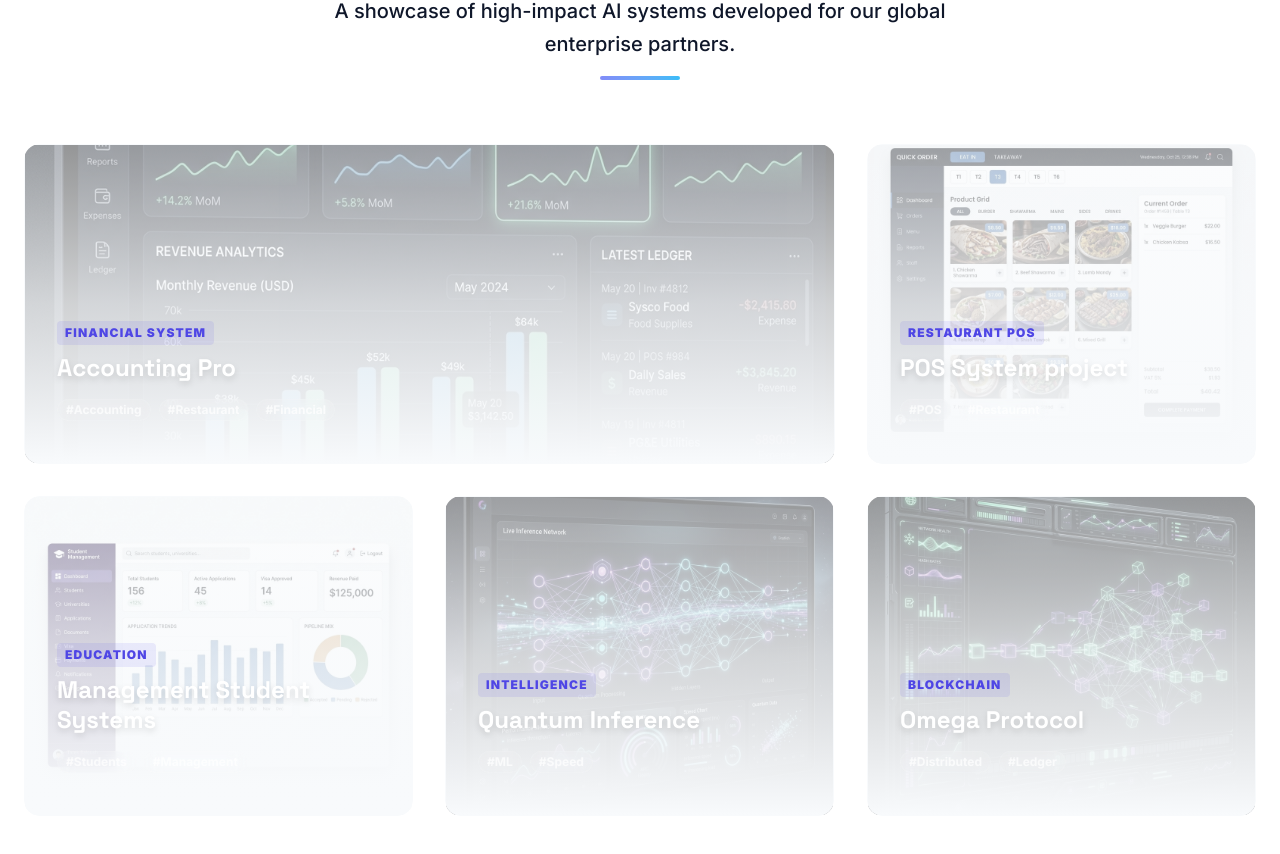
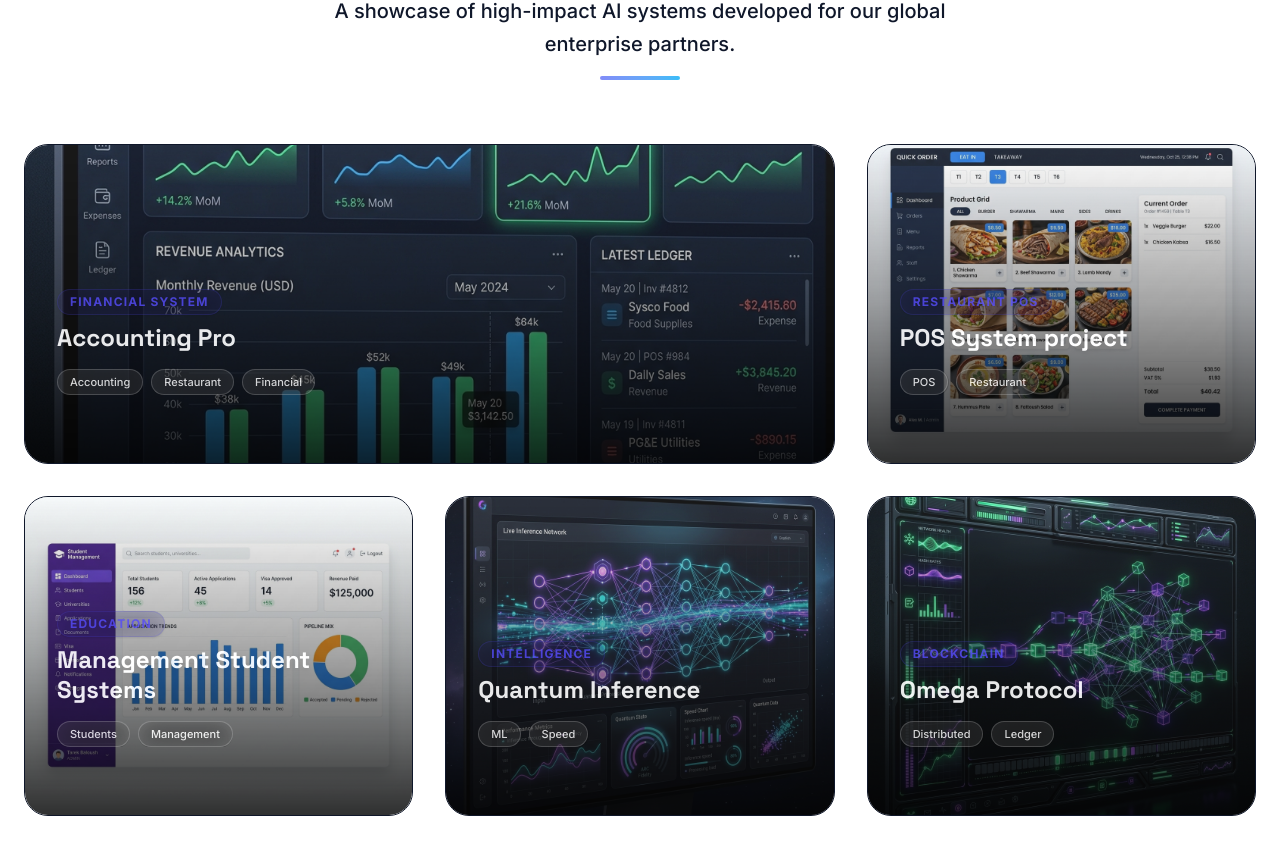
Before and after one commit to tarekbalosh/corelogic-systems, a Next.js app: page / in a window 1280 px wide. Shown: the part 2413-3267 px from the top of the page. Built offline with nearby package versions, Linux system fonts and the light colour scheme.

Commit message:
Redesign portfolio masonry cards to fit the bright glassmorphic aesthetic

```diff
--- a/components/portfolio-masonry.tsx
+++ b/components/portfolio-masonry.tsx
@@ -87,47 +87,38 @@ export const PortfolioMasonry = () => {
               className={project.span}
             >
               <Link href={project.link || "#"} className="block h-full w-full">
-                <Tilt
-                  tiltMaxAngleX={8}
-                  tiltMaxAngleY={8}
-                  perspective={1000}
-                  glareEnable={true}
-                  glareMaxOpacity={0.3}
-                  glareColor="#ffffff"
-                  glarePosition="all"
-                  className="h-full w-full rounded-2xl overflow-hidden cursor-pointer group"
-                >
-                  <div className="relative h-full w-full bg-navy border border-white/5 group-hover:border-primary/40 group-hover:shadow-[0_0_30px_rgba(124,58,237,0.3)] transition-all duration-500 rounded-2xl">
+                <div className="relative h-full w-full bg-background rounded-3xl border border-foreground/10 group-hover:border-primary/30 group-hover:shadow-2xl transition-all duration-500 overflow-hidden">
                     <Image
                         src={project.image}
                         alt={project.title}
                         fill
-                          className="object-cover opacity-40 saturate-50 group-hover:opacity-100 group-hover:saturate-100 group-hover:scale-110 transition-all duration-700"
+                        className="object-cover group-hover:scale-105 transition-all duration-700 opacity-90 group-hover:opacity-100"
                     />
 
-                      {/* Overlay */}
-                      <div className="absolute inset-0 bg-gradient-to-t from-background via-background/60 to-transparent p-6 md:p-8 flex flex-col justify-end">
-                          <div className="space-y-4 translate-y-0 lg:translate-y-12 lg:group-hover:translate-y-0 transition-transform duration-500 ease-out">
+                    {/* Dark Gradient Overlay for text readability */}
+                    <div className="absolute inset-0 bg-gradient-to-t from-black/90 via-black/40 to-transparent p-6 md:p-8 flex flex-col justify-end opacity-90 group-hover:opacity-100 transition-opacity">
+                        <div className="space-y-4 translate-y-0 lg:translate-y-8 lg:group-hover:translate-y-0 transition-transform duration-500 ease-out">
                             <div className="space-y-2">
-                                  <span className="text-[10px] md:text-xs font-black text-primary uppercase tracking-widest bg-primary/10 px-2 py-1 rounded inline-block">
+                                <span className="text-[11px] md:text-xs font-bold text-primary uppercase tracking-widest bg-primary/10 backdrop-blur-md border border-primary/20 px-3 py-1 rounded-full inline-block shadow-sm">
                                   {project.category}
                                 </span>
-                                  <h3 className="text-xl md:text-2xl font-black font-heading text-white drop-shadow-md leading-tight">{project.title}</h3>
+                                <h3 className="text-xl md:text-2xl font-bold text-white drop-shadow-md leading-tight">{project.title}</h3>
                             </div>
                             <div className="flex flex-wrap gap-2">
                                 {project.tags.map(tag => (
-                                      <span key={tag} className="px-2 py-0.5 rounded-full bg-white/5 border border-white/10 text-[10px] md:text-xs font-bold text-white/70 backdrop-blur-sm">
-                                        #{tag}
+                                    <span key={tag} className="px-3 py-1 rounded-full bg-white/10 border border-white/20 text-[11px] font-medium text-white/90 backdrop-blur-md">
+                                      {tag}
                                     </span>
                                 ))}
                             </div>
-                              <div className="opacity-100 lg:opacity-0 lg:group-hover:opacity-100 transition-opacity duration-300 pt-2">
-                                  <NeonButton size="sm" variant="outline" className="w-full sm:w-auto">View Case Study</NeonButton>
+                            <div className="opacity-100 lg:opacity-0 lg:group-hover:opacity-100 transition-opacity duration-300 pt-3">
+                                <button className="w-full sm:w-auto px-6 py-2.5 bg-white text-black font-semibold rounded-full hover:bg-primary hover:text-white transition-all duration-300 shadow-md text-sm">
+                                  View Case Study
+                                </button>
                             </div>
                         </div>
                     </div>
                 </div>
-                </Tilt>
               </Link>
             </motion.div>
           ))}
```
Lines whose indentation alone changed are shown as unchanged.
